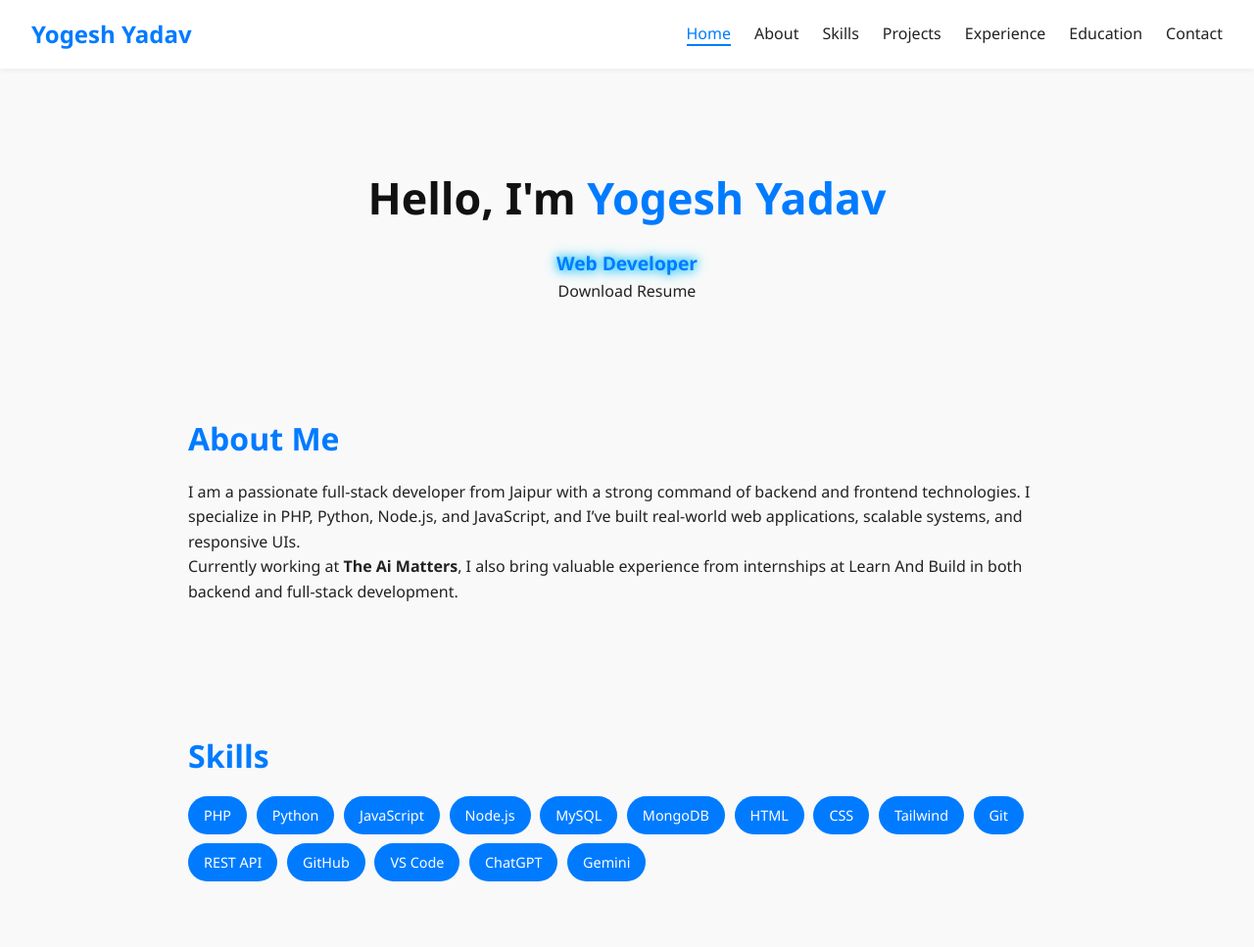
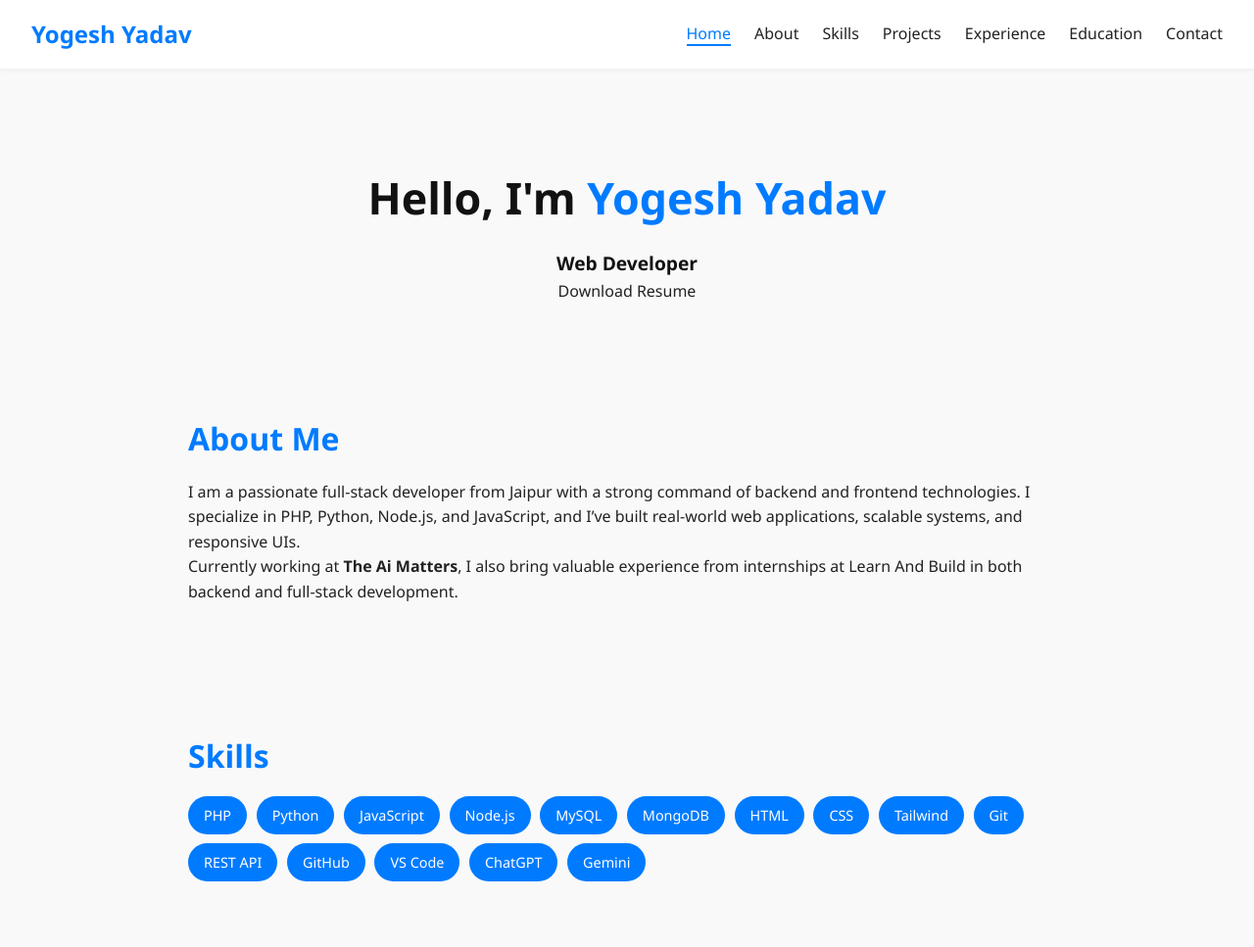
Before and after one commit to yogeshyadav04/github.io, a plain HTML site: page index.html in a window 1280 px wide. Shown: the top 967 px of the page at 98% size. Drawn offline with Linux system fonts and the light colour scheme.

Commit message:
Update style.css

```diff
--- a/style.css
+++ b/style.css
@@ -114,9 +114,8 @@ ul {
 .hero p {
   font-size: 1.2rem;
   margin-top: 1rem;
-    font-weight: bold;
-  color: #007bff;
-  text-shadow: 0 0 8px #00bfff, 0 0 15px #00c2ff;
+    font-weight: 700;
+  color: #111;
 }
 }
 .btn {
```
